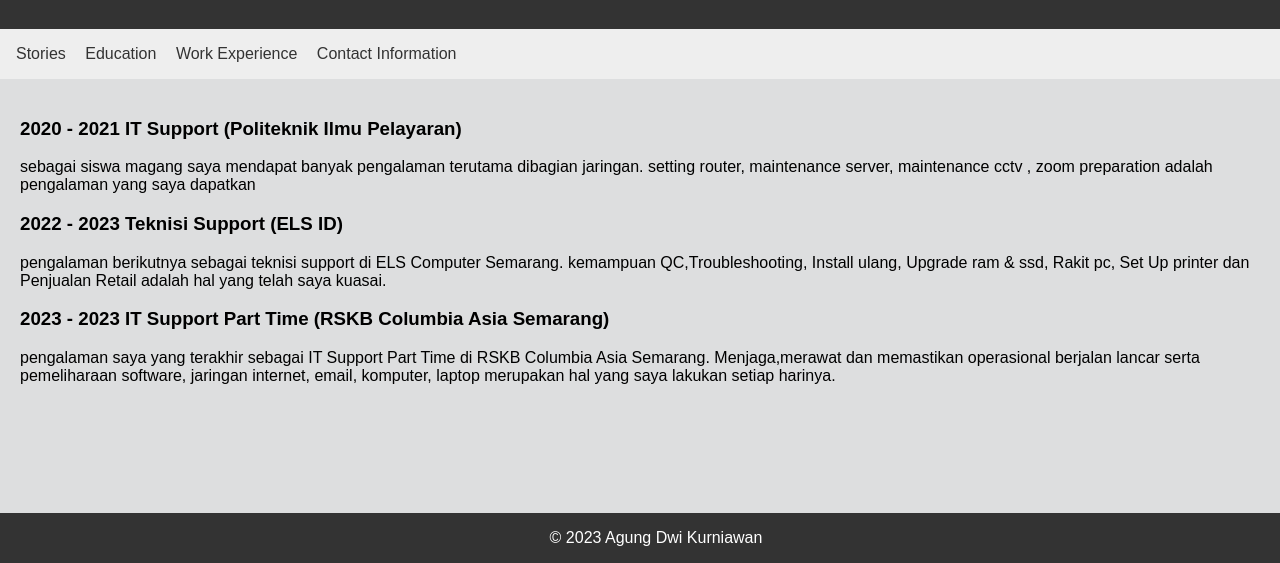
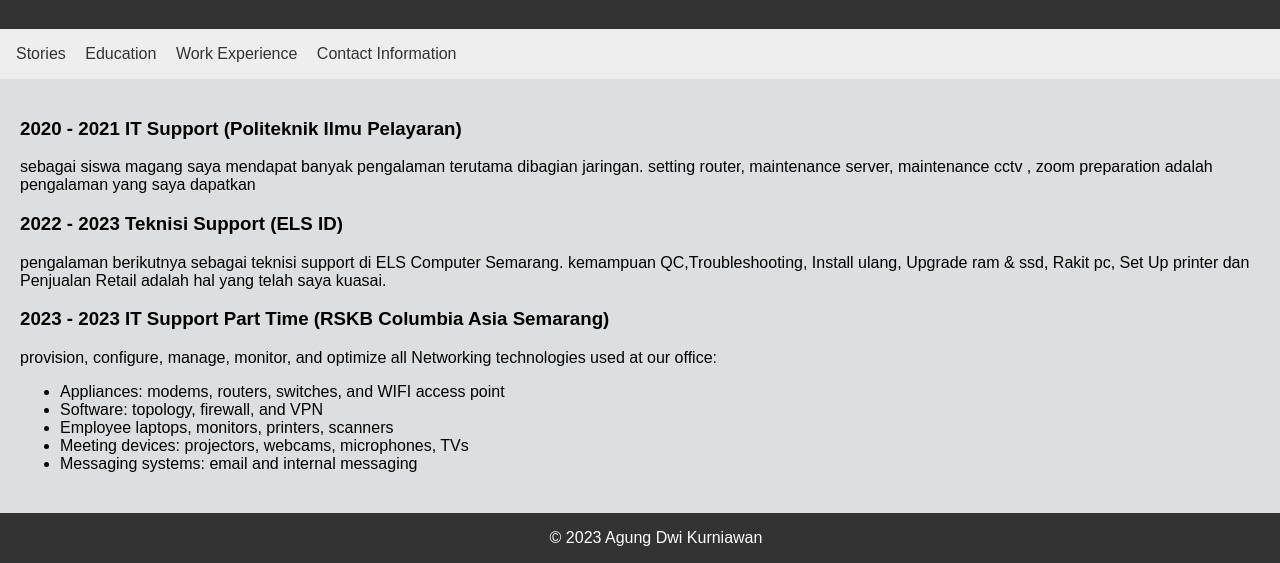
Before and after one commit to agungdk123/agungdk, a plain HTML site: page index.html in a window 1280 px wide. Shown: the part 237-800 px from the top of the page. Drawn offline with Linux system fonts and the light colour scheme.

Commit message:
Update index.html

```diff
--- a/index.html
+++ b/index.html
@@ -75,9 +75,14 @@
 kemampuan QC,Troubleshooting, Install ulang,
 Upgrade ram & ssd, Rakit pc, Set Up printer dan Penjualan Retail adalah hal yang telah saya kuasai.</p>
         <h3>2023 - 2023 IT Support Part Time (RSKB Columbia Asia Semarang)</h3>
-		<p>pengalaman saya yang terakhir sebagai IT Support Part Time di RSKB Columbia Asia Semarang.
-		Menjaga,merawat dan memastikan operasional berjalan lancar serta pemeliharaan software, jaringan internet, email, komputer, laptop
-		merupakan hal yang saya lakukan setiap harinya.</p>
+		<p>provision, configure, manage, monitor, and optimize all Networking technologies used at our office:</p>
+<p><ul><li>Appliances: modems, routers, switches, and WIFI
+   access point</li>
+<li>Software: topology, firewall, and VPN</li>
+<li>Employee laptops, monitors, printers, scanners</li>
+<li>Meeting devices: projectors, webcams, microphones,
+   TVs</li>
+<li>Messaging systems: email and internal messaging</li></ul>
 </p> </div>
 
         <!-- Add more appointment divs as needed -->
```
